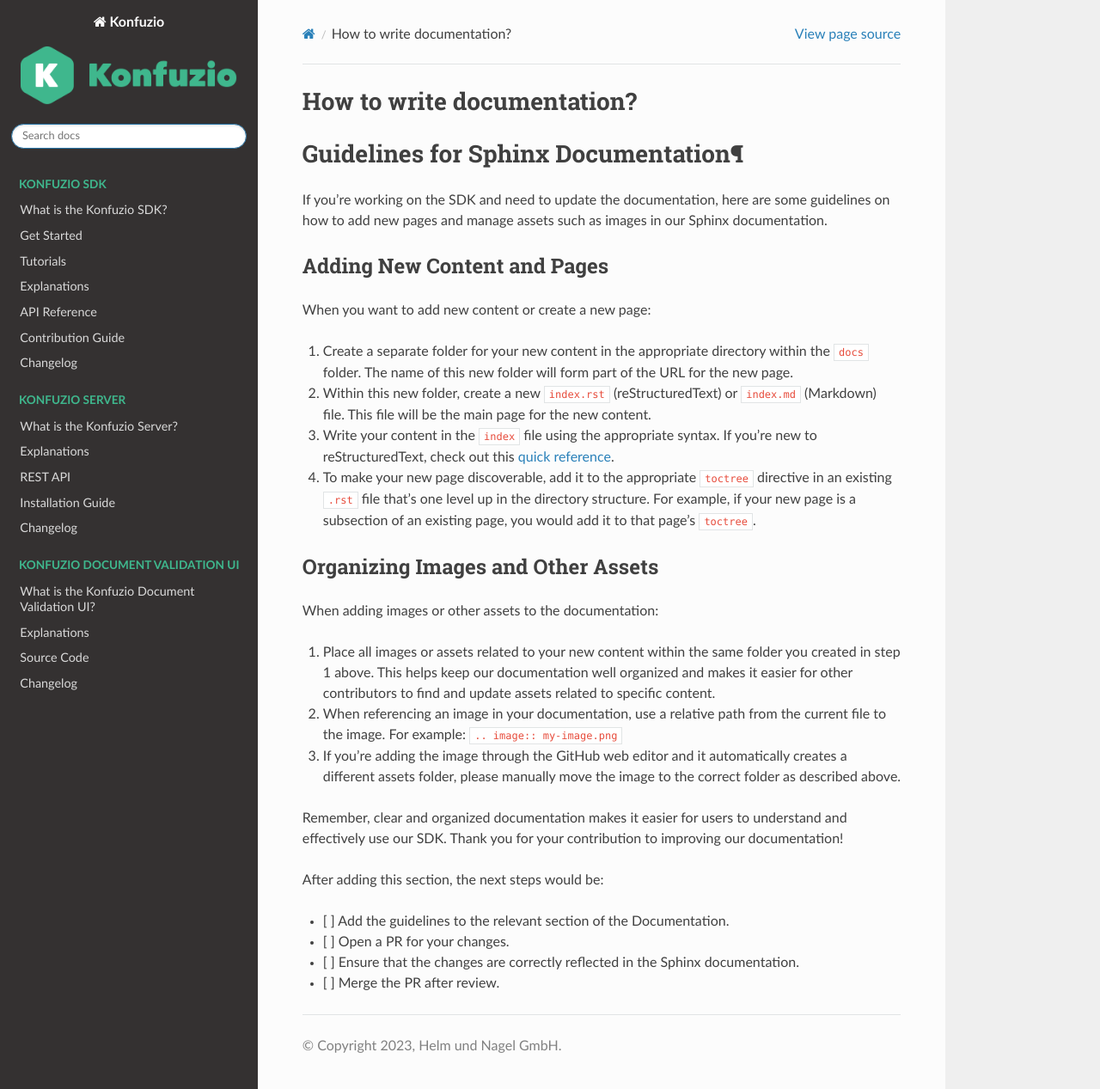
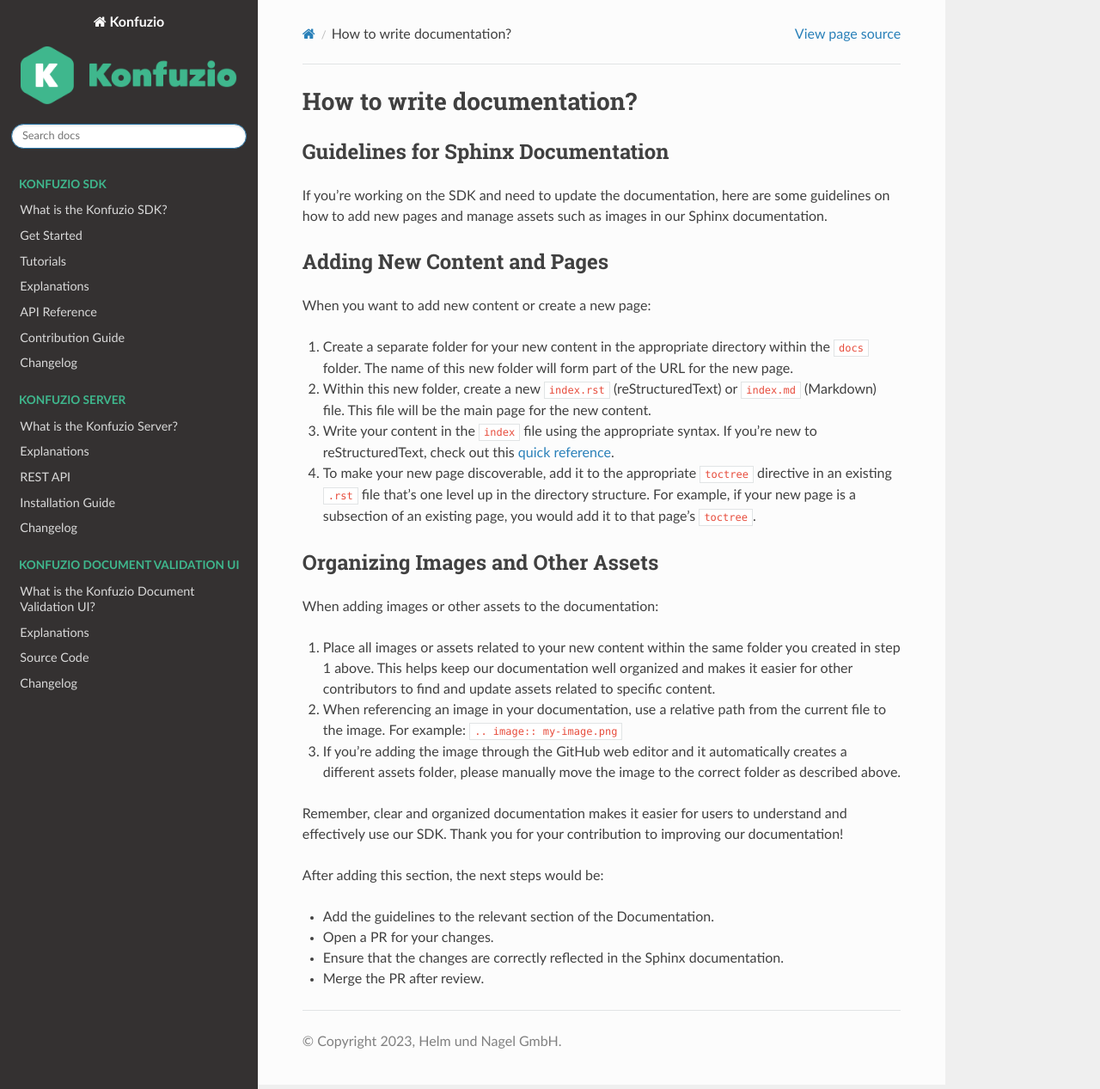
Before and after one commit to konfuzio-ai/konfuzio-sdk, a Sphinx documentation site: the page built from docs/sdk/how-to-write-documentation/index.md, in a window 1280 px wide and 1267 px high. Shown: the whole window at 86% size. Built offline with Sphinx 7.4.7 and the Read the Docs theme 2.0.0, drawn with Linux system fonts in a browser that asks for light colours; pages that are not in the unit, such as notebooks, are missing from menus; a script that is not in the unit is left out.

Commit message:
minor typos and heading levels fixes

```diff
--- a/docs/sdk/contribution.rst
+++ b/docs/sdk/contribution.rst
@@ -14,3 +14,5 @@
 .. mdinclude:: releasing/process.md
 
 .. mdinclude:: releasing/contribution.md
+
+.. mdinclude:: how-to-write-documentation/index.md
--- a/docs/sdk/how-to-write-documentation/index.md
+++ b/docs/sdk/how-to-write-documentation/index.md
@@ -1,7 +1,6 @@
 ## How to write documentation?
 
-Guidelines for Sphinx Documentation¶
-------------------------------------
+### Guidelines for Sphinx Documentation
 
 If you're working on the SDK and need to update the documentation, here are some guidelines on how to add new pages and manage assets such as images in our Sphinx documentation.
 
@@ -31,7 +30,7 @@
 
 After adding this section, the next steps would be:
 
--   [ ]  Add the guidelines to the relevant section of the Documentation.
--   [ ]  Open a PR for your changes.
--   [ ]  Ensure that the changes are correctly reflected in the Sphinx documentation.
--   [ ]  Merge the PR after review.
+-   Add the guidelines to the relevant section of the Documentation.
+-   Open a PR for your changes.
+-   Ensure that the changes are correctly reflected in the Sphinx documentation.
+-   Merge the PR after review.
```
